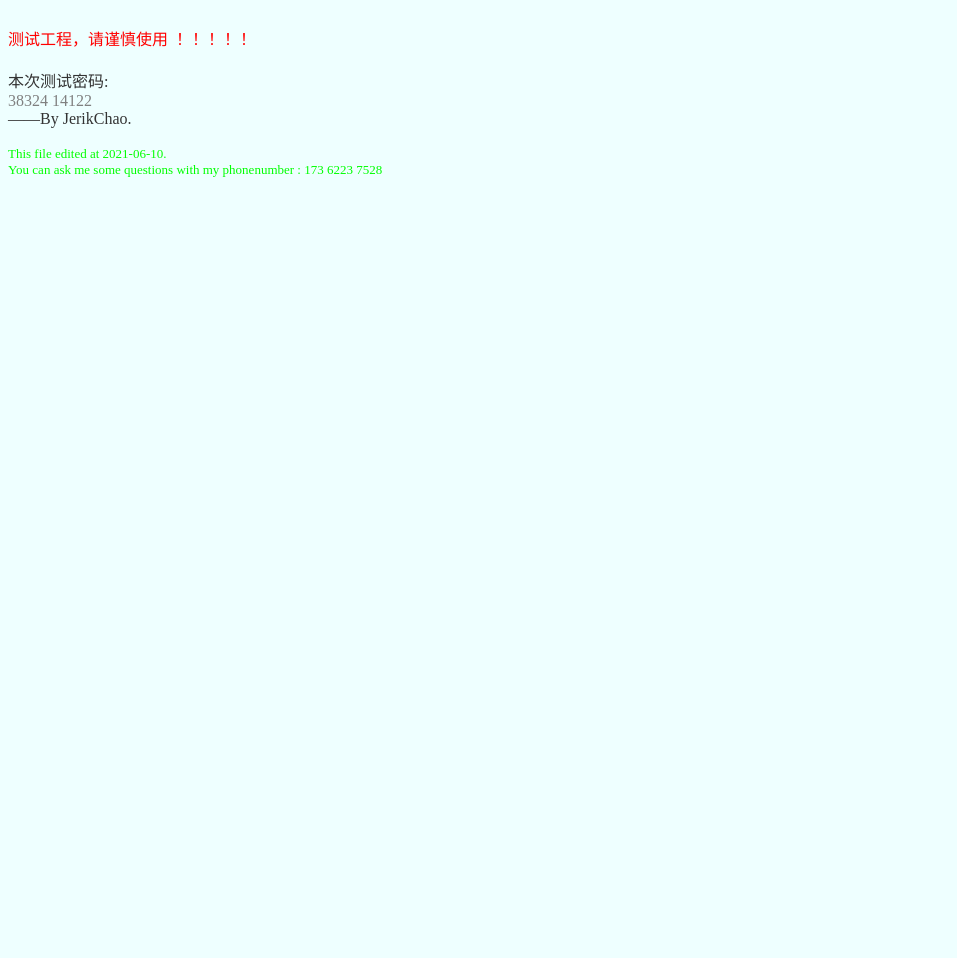
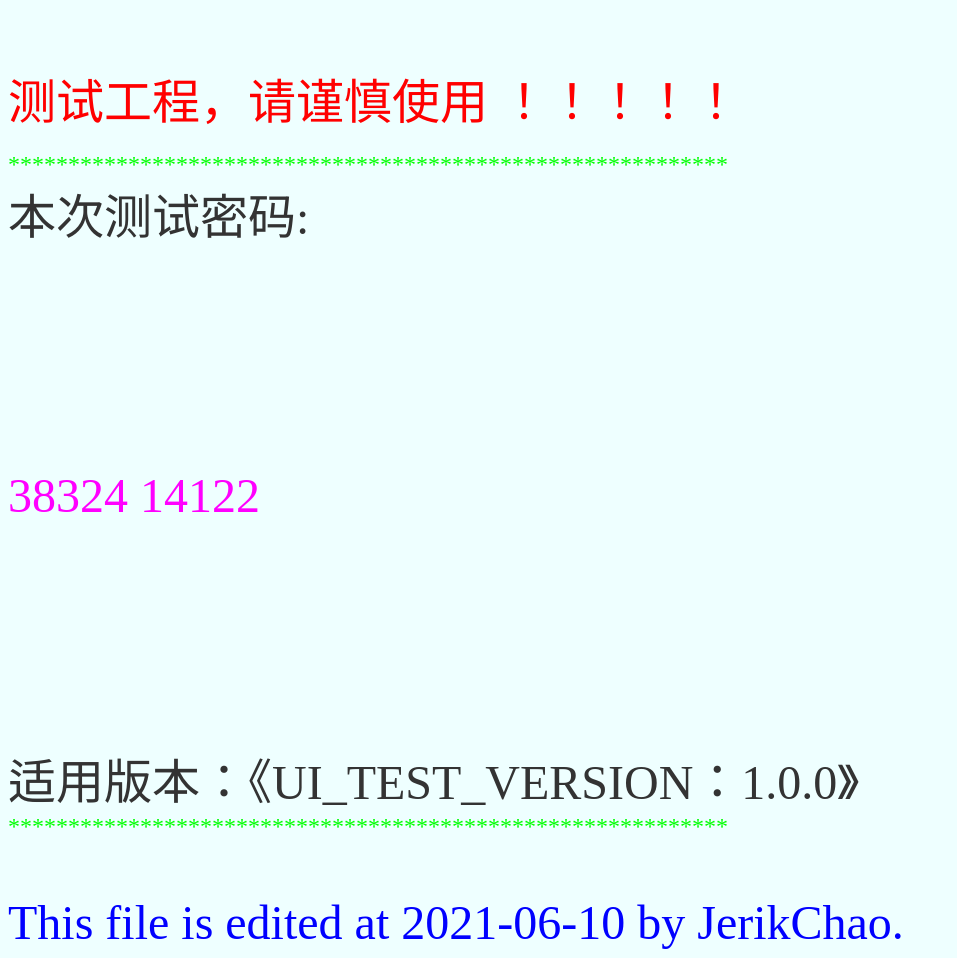
Before and after one commit to JerikChao/JerikChao.github.io, a plain HTML site: page index.html in a window 1280 px wide. Shown: the whole page, without its empty margins (0-957 px from the left). Before the commit the page ends 800 px from the top, so only its background shows below. Drawn offline with Linux system fonts and the light colour scheme.

Commit message:
amend index 3

```diff
--- a/index.html
+++ b/index.html
@@ -4,15 +4,15 @@
 	</head>
 
 	<body bgcolor="#EEFFFF">
-		<font face="黑体" size=“7” color="#ff0000"><br/>测试工程，请谨慎使用 ！！！！！</font><br/><br/>
-		<font face="黑体" size="3" color="#333333">本次测试密码:</font><br/>
-		<font face="华文琥珀" size=“5" color="#808080">38324  14122</font><br/>
-		<font face="黑体" size="3" color="#333333">——By JerikChao.</font><br/><br/>
+		<font face="黑体" size="11" color="#FF0000"><br/>测试工程，请谨慎使用 ！！！！！</font><br/><br/>
+		<font face="黑体" size="5" color="#00FF00">************************************************************</font><br/>
+		<font face="黑体" size="7" color="#333333">本次测试密码:<font/><br/><br/><br/><br/><br/>
+		<font face="华文琥珀" size="11" color="#ff00ff"> 38324  14122 </font><br/><br/><br/><br/><br/>
+		<font face="黑体" size="7" color="#333333">适用版本：《UI_TEST_VERSION：1.0.0》</font><br/>
+		<font face="黑体" size="5" color="#00FF00">************************************************************</font><br/><br/>
 
 
 
-
-		<font face="方正舒体" size="2" color="#00ff00">	This file edited at 2021-06-10.</font><br/>
-		<font face="方正舒体" size="2" color="#00ff00">You can ask me some questions with my phonenumber : 173 6223 7528 </font>
+		<font face="方正舒体" size="7" color="#0000ff">This file is edited at 2021-06-10 by JerikChao. </font>
 	</body>
 </html>
```
